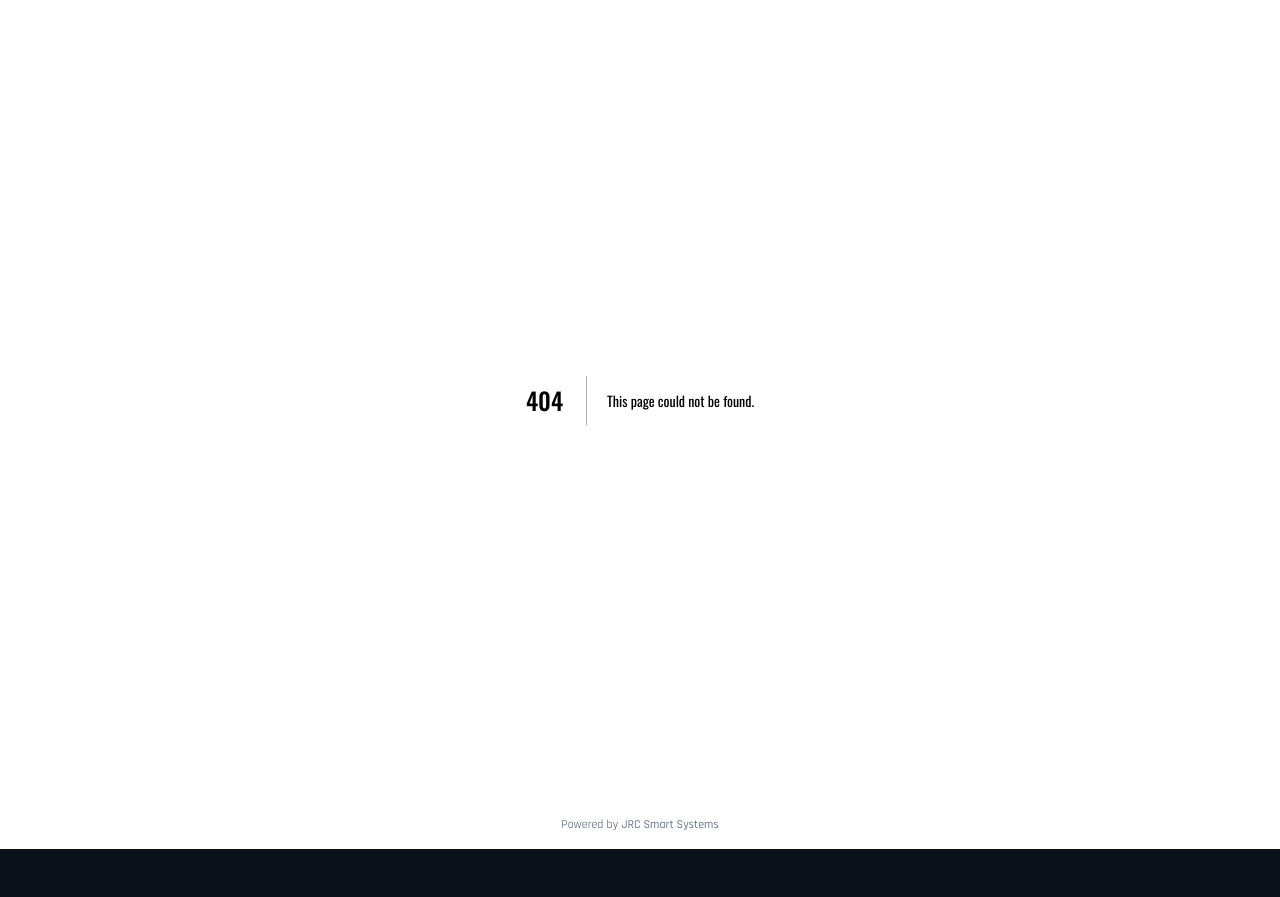
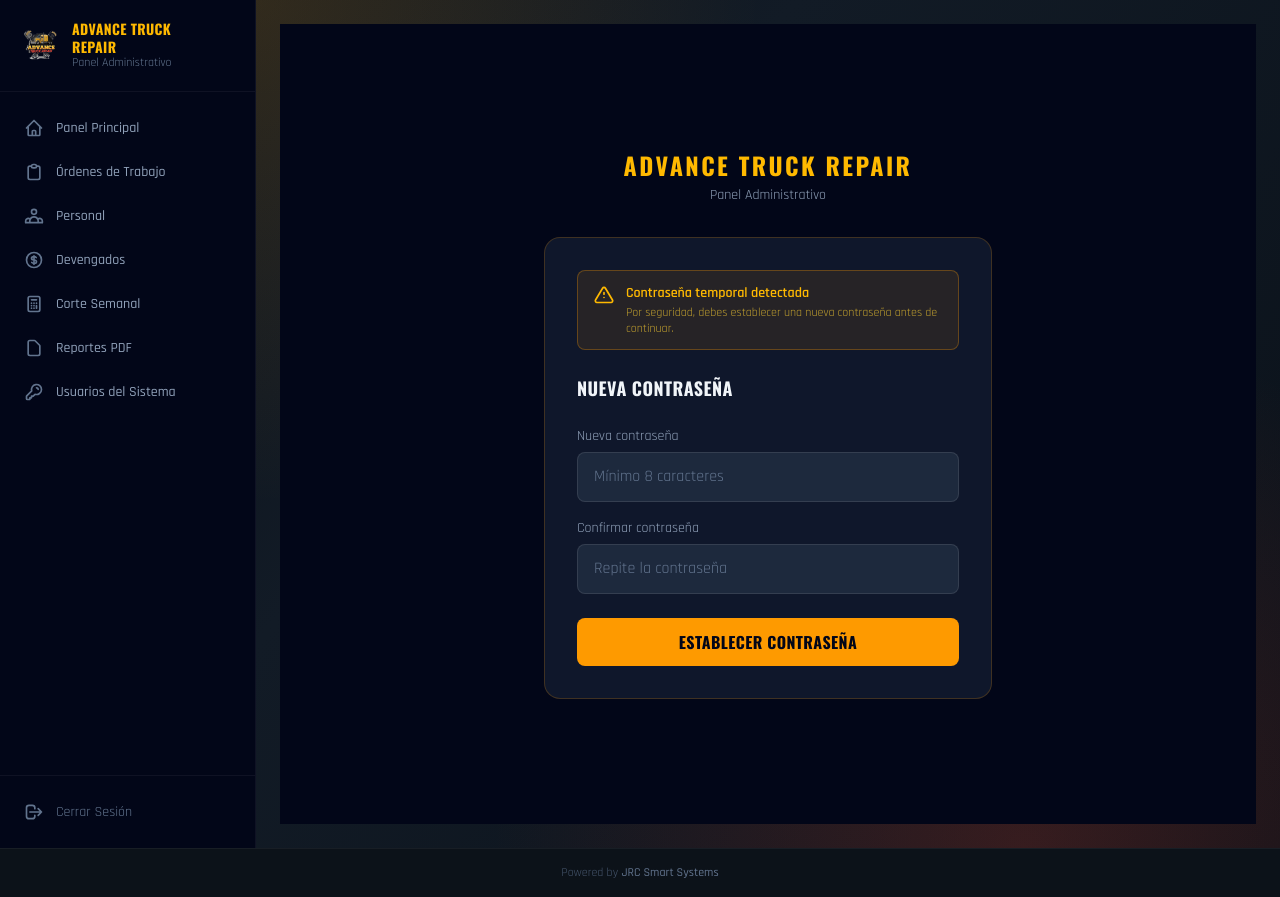
Before and after one commit to juanjoch52-commits/advance-truck-repair, a Next.js app: page /cambiar-contrasena in a window 1280 px wide. Before the commit this address had no page. Before the commit the page ends 849 px from the top, so only its background shows below. Built offline with nearby package versions, Linux system fonts and the light colour scheme; no server answers.

Commit message:
Security: RLS on all tables, 6-char temp passwords, forced password change flow

```diff
--- /dev/null
+++ b/app/(admin)/cambiar-contrasena/page.tsx
@@ -0,0 +1,124 @@
+'use client';
+
+import { useState } from 'react';
+import { useRouter } from 'next/navigation';
+import { createClient } from '@/lib/supabase';
+
+export default function CambiarContrasenaPage() {
+  const supabase = createClient();
+  const router = useRouter();
+
+  const [newPassword, setNewPassword] = useState('');
+  const [confirmPassword, setConfirmPassword] = useState('');
+  const [saving, setSaving] = useState(false);
+  const [error, setError] = useState('');
+
+  async function handleSubmit(e: React.FormEvent) {
+    e.preventDefault();
+    setError('');
+
+    if (newPassword.length < 8) {
+      setError('La contraseña debe tener al menos 8 caracteres.');
+      return;
+    }
+    if (newPassword !== confirmPassword) {
+      setError('Las contraseñas no coinciden.');
+      return;
+    }
+
+    setSaving(true);
+
+    // 1. Actualizar contraseña en Supabase Auth
+    const { error: authError } = await supabase.auth.updateUser({ password: newPassword });
+    if (authError) {
+      setError('Error al actualizar contraseña: ' + authError.message);
+      setSaving(false);
+      return;
+    }
+
+    // 2. Limpiar la bandera must_change_password en el perfil
+    const { data: { user } } = await supabase.auth.getUser();
+    if (user) {
+      await supabase.from('profiles').update({ must_change_password: false }).eq('id', user.id);
+    }
+
+    // 3. Limpiar cookie de cambio forzado
+    document.cookie = 'atr_force_change=; path=/; max-age=0';
+
+    // 4. Redirigir al dashboard
+    router.push('/dashboard');
+    router.refresh();
+  }
+
+  return (
+    <div className="min-h-screen bg-slate-950 flex items-center justify-center px-4">
+      <div className="w-full max-w-md">
+        {/* Logo / encabezado */}
+        <div className="text-center mb-8">
+          <p className="display-font text-amber-400 font-bold text-2xl tracking-widest">ADVANCE TRUCK REPAIR</p>
+          <p className="text-slate-400 text-sm mt-1">Panel Administrativo</p>
+        </div>
+
+        <div className="bg-slate-900 border border-amber-500/20 rounded-2xl p-8">
+          {/* Alerta informativa */}
+          <div className="bg-amber-500/10 border border-amber-500/30 rounded-lg px-4 py-3 mb-6 flex items-start gap-3">
+            <svg className="w-5 h-5 text-amber-400 flex-shrink-0 mt-0.5" fill="none" stroke="currentColor" viewBox="0 0 24 24">
+              <path strokeLinecap="round" strokeLinejoin="round" strokeWidth={2}
+                d="M12 9v2m0 4h.01M10.29 3.86L1.82 18a2 2 0 001.71 3h16.94a2 2 0 001.71-3L13.71 3.86a2 2 0 00-3.42 0z" />
+            </svg>
+            <div>
+              <p className="text-amber-400 text-sm font-semibold">Contraseña temporal detectada</p>
+              <p className="text-amber-300/70 text-xs mt-0.5">
+                Por seguridad, debes establecer una nueva contraseña antes de continuar.
+              </p>
+            </div>
+          </div>
+
+          <h1 className="display-font text-slate-100 font-bold text-lg tracking-wide mb-6">
+            NUEVA CONTRASEÑA
+          </h1>
+
+          <form onSubmit={handleSubmit} className="space-y-4">
+            <div>
+              <label className="block text-slate-400 text-sm mb-1.5">Nueva contraseña</label>
+              <input
+                type="password"
+                required
+                value={newPassword}
+                onChange={e => setNewPassword(e.target.value)}
+                placeholder="Mínimo 8 caracteres"
+                className="w-full bg-slate-800 border border-white/10 rounded-lg px-4 py-3 text-slate-100 placeholder-slate-500 focus:outline-none focus:border-amber-400/50 transition"
+              />
+            </div>
+
+            <div>
+              <label className="block text-slate-400 text-sm mb-1.5">Confirmar contraseña</label>
+              <input
+                type="password"
+                required
+                value={confirmPassword}
+                onChange={e => setConfirmPassword(e.target.value)}
+                placeholder="Repite la contraseña"
+                className="w-full bg-slate-800 border border-white/10 rounded-lg px-4 py-3 text-slate-100 placeholder-slate-500 focus:outline-none focus:border-amber-400/50 transition"
+              />
+            </div>
+
+            {error && (
+              <div className="bg-red-500/10 border border-red-500/30 rounded-lg px-4 py-2.5 text-red-400 text-sm">
+                {error}
+              </div>
+            )}
+
+            <button
+              type="submit"
+              disabled={saving}
+              className="w-full bg-amber-500 hover:bg-amber-400 disabled:bg-amber-500/50 text-slate-950 font-bold py-3 rounded-lg transition display-font tracking-wide mt-2"
+            >
+              {saving ? 'GUARDANDO...' : 'ESTABLECER CONTRASEÑA'}
+            </button>
+          </form>
+        </div>
+      </div>
+    </div>
+  );
+}
--- a/app/api/admin/reset-password/route.ts
+++ b/app/api/admin/reset-password/route.ts
@@ -7,9 +7,10 @@
 );
 
 function generateTempPassword() {
-  const chars = 'ABCDEFGHJKMNPQRSTUVWXYZabcdefghjkmnpqrstuvwxyz23456789!@#';
+  // 6-char password: easy to communicate verbally, mix of letters and digits
+  const chars = 'ABCDEFGHJKMNPQRSTUVWXYZ23456789';
   let pass = '';
-  for (let i = 0; i < 10; i++) {
+  for (let i = 0; i < 6; i++) {
     pass += chars.charAt(Math.floor(Math.random() * chars.length));
   }
   return pass;
@@ -35,12 +36,13 @@
       return NextResponse.json({ error: createErr?.message ?? 'Error creando usuario' }, { status: 500 });
     }
 
-    // Insertar perfil
+    // Insertar perfil con must_change_password=true
     await supabaseAdmin.from('profiles').upsert({
       id: newUser.user.id,
       email,
       full_name: name || null,
       role: role || 'admin',
+      must_change_password: true,
     });
 
     return NextResponse.json({ userId: newUser.user.id, tempPassword });
@@ -58,5 +60,8 @@
 
   if (error) return NextResponse.json({ error: error.message }, { status: 500 });
 
+  // Marcar que debe cambiar contraseña al siguiente inicio de sesión
+  await supabaseAdmin.from('profiles').update({ must_change_password: true }).eq('id', userId);
+
   return NextResponse.json({ tempPassword });
 }
--- a/app/login/page.tsx
+++ b/app/login/page.tsx
@@ -18,7 +18,7 @@
     setLoading(true);
     setError('');
 
-    const { error } = await supabase.auth.signInWithPassword({ email, password });
+    const { data: authData, error } = await supabase.auth.signInWithPassword({ email, password });
 
     if (error) {
       setError('Credenciales incorrectas. Verifique su email y contraseña.');
@@ -29,6 +29,25 @@
     // Guardar cookie para que el middleware pueda verificar la sesión
     document.cookie = 'atr_auth=1; path=/; max-age=86400; SameSite=Lax';
 
+    // Verificar si el usuario debe cambiar su contraseña
+    const userId = authData.user?.id;
+    if (userId) {
+      const { data: profile } = await supabase
+        .from('profiles')
+        .select('must_change_password')
+        .eq('id', userId)
+        .single();
+
+      if (profile?.must_change_password) {
+        // Marcar cookie para que el middleware redirija
+        document.cookie = 'atr_force_change=1; path=/; max-age=86400; SameSite=Lax';
+        router.push('/cambiar-contrasena');
+        return;
+      }
+    }
+
+    // Limpiar bandera por si acaso
+    document.cookie = 'atr_force_change=; path=/; max-age=0';
     router.push('/dashboard');
     router.refresh();
   }
--- a/middleware.ts
+++ b/middleware.ts
@@ -3,6 +3,9 @@
 
 // Rutas públicas que no requieren autenticación
 const PUBLIC_ROUTES = ['/login'];
+
+// Rutas permitidas cuando must_change_password está activo
+const CHANGE_PASSWORD_ROUTE = '/cambiar-contrasena';
 
 export function middleware(request: NextRequest) {
   const { pathname } = request.nextUrl;
@@ -26,6 +29,12 @@
     return NextResponse.redirect(loginUrl);
   }
 
+  // Si el usuario tiene contraseña temporal, forzar cambio antes de acceder a cualquier otra ruta
+  const mustChangePassword = request.cookies.get('atr_force_change')?.value === '1';
+  if (mustChangePassword && pathname !== CHANGE_PASSWORD_ROUTE) {
+    return NextResponse.redirect(new URL(CHANGE_PASSWORD_ROUTE, request.url));
+  }
+
   return NextResponse.next();
 }
 
```
